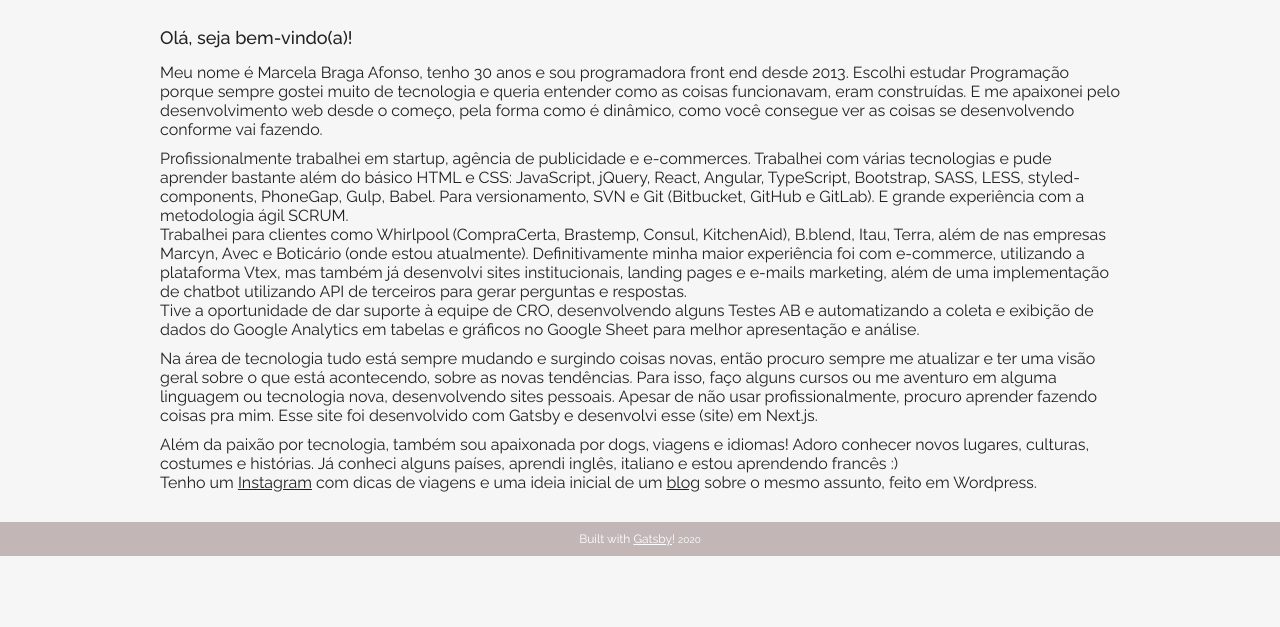
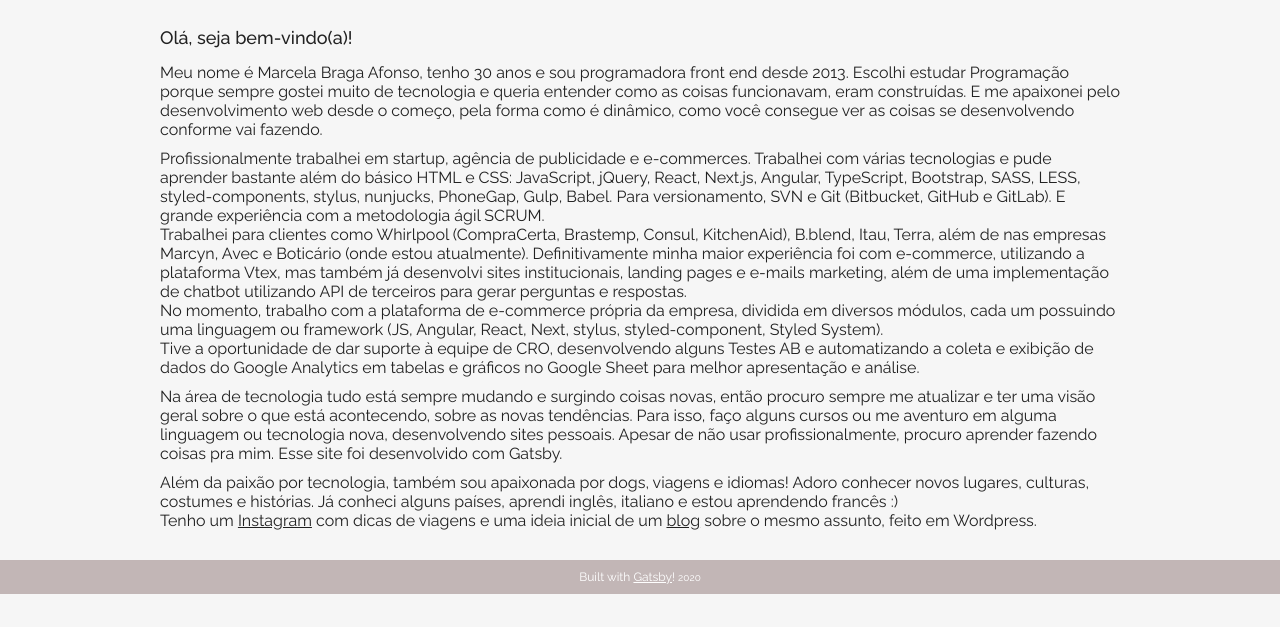
Before and after one commit to mahafonso/portfolio, a Gatsby site: page / in a window 1280 px wide. Shown: the part 173-800 px from the top of the page. Built offline with nearby package versions, Linux system fonts and the light colour scheme; Gatsby itself is replaced by a stand-in of ours.

Commit message:
Update content

```diff
--- a/src/pages/Home/HomeComponent.js
+++ b/src/pages/Home/HomeComponent.js
@@ -22,15 +22,17 @@ export default () => {
                     </p>
 
                     <p class="wrapper__text">
-                        Profissionalmente trabalhei em startup, agência de publicidade e e-commerces. Trabalhei com várias tecnologias e pude aprender bastante além do básico HTML e CSS: JavaScript, jQuery, React, Angular, TypeScript, Bootstrap, SASS, LESS, styled-components, PhoneGap, Gulp, Babel. Para versionamento, SVN e Git (Bitbucket, GitHub e GitLab). E grande experiência com a metodologia ágil SCRUM.
+                        Profissionalmente trabalhei em startup, agência de publicidade e e-commerces. Trabalhei com várias tecnologias e pude aprender bastante além do básico HTML e CSS: JavaScript, jQuery, React, Next.js, Angular, TypeScript, Bootstrap, SASS, LESS, styled-components, stylus, nunjucks, PhoneGap, Gulp, Babel. Para versionamento, SVN e Git (Bitbucket, GitHub e GitLab). E grande experiência com a metodologia ágil SCRUM.
                         <br />
                         Trabalhei para clientes como Whirlpool (CompraCerta, Brastemp, Consul, KitchenAid), B.blend, Itau, Terra, além de nas empresas Marcyn, Avec e Boticário (onde estou atualmente). Definitivamente minha maior experiência foi com e-commerce, utilizando a plataforma Vtex, mas também já desenvolvi sites institucionais, landing pages e e-mails marketing, além de uma implementação de chatbot utilizando API de terceiros para gerar perguntas e respostas.
+                        <br />
+                        No momento, trabalho com a plataforma de e-commerce própria da empresa, dividida em diversos módulos, cada um possuindo uma linguagem ou framework (JS, Angular, React, Next, stylus, styled-component, Styled System).
                         <br />
                         Tive a oportunidade de dar suporte à equipe de CRO, desenvolvendo alguns Testes AB e automatizando a coleta e exibição de dados do Google Analytics em tabelas e gráficos no Google Sheet para melhor apresentação e análise.
                     </p>
 
                     <p class="wrapper__text">
-                        Na área de tecnologia tudo está sempre mudando e surgindo coisas novas, então procuro sempre me atualizar e ter uma visão geral sobre o que está acontecendo, sobre as novas tendências. Para isso, faço alguns cursos ou me aventuro em alguma linguagem ou tecnologia nova, desenvolvendo sites pessoais. Apesar de não usar profissionalmente, procuro aprender fazendo coisas pra mim. Esse site foi desenvolvido com Gatsby e desenvolvi esse (site) em Next.js.
+                        Na área de tecnologia tudo está sempre mudando e surgindo coisas novas, então procuro sempre me atualizar e ter uma visão geral sobre o que está acontecendo, sobre as novas tendências. Para isso, faço alguns cursos ou me aventuro em alguma linguagem ou tecnologia nova, desenvolvendo sites pessoais. Apesar de não usar profissionalmente, procuro aprender fazendo coisas pra mim. Esse site foi desenvolvido com Gatsby.
                     </p>
 
                     <p class="wrapper__text">
```
